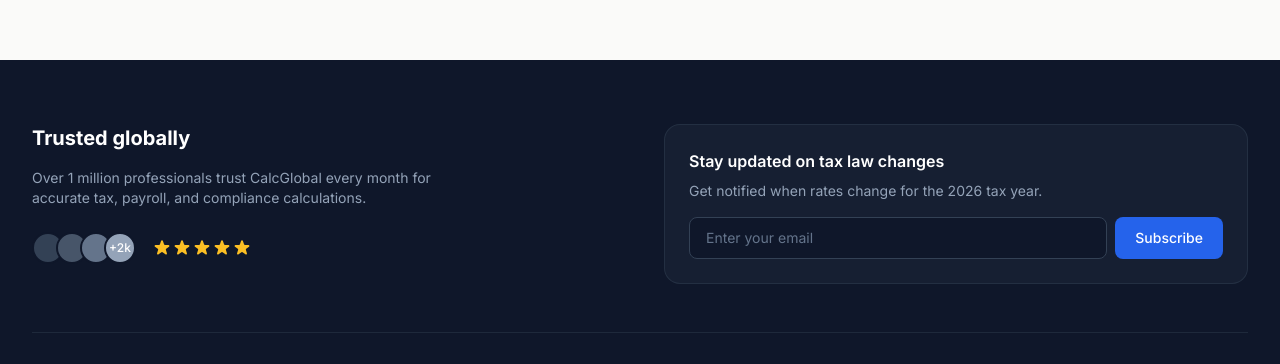
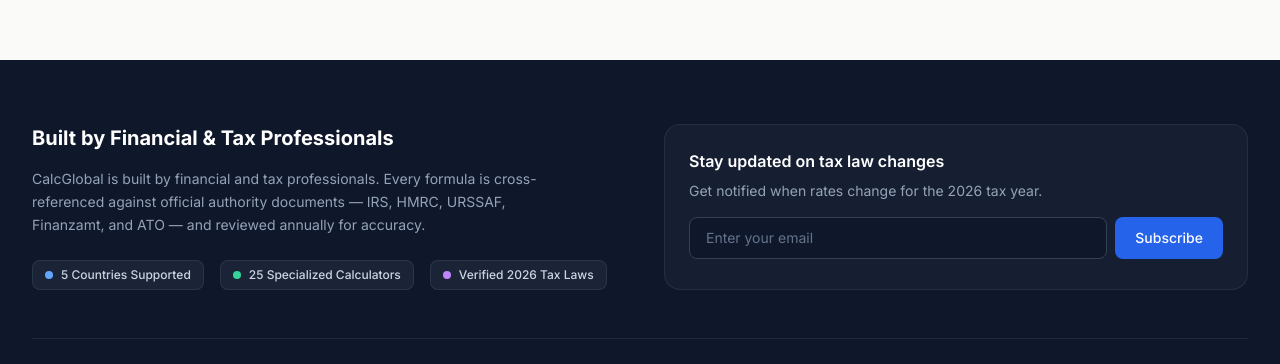
Before and after one commit to ThistleClover/calcglobal, an Astro site: page / in a window 1280 px wide. Shown: the part 1721-2085 px from the top of the page. Built offline with nearby package versions, Linux system fonts and the light colour scheme; Astro itself is replaced by a stand-in of ours.

```diff
--- a/src/layouts/Layout.astro
+++ b/src/layouts/Layout.astro
@@ -7,6 +7,7 @@
   lang?: string;
   canonical?: string;
   ogImage?: string;
+  keywords?: string;
   structuredData?: object | object[];
 }
 
@@ -16,6 +17,7 @@
   lang = 'en',
   canonical,
   ogImage,
+  keywords,
   structuredData
 } = Astro.props;
 
@@ -23,7 +25,7 @@
 const siteUrl = Astro.site ? Astro.site.origin : 'https://calcglobal.org';
 const pageCanonical = canonical || new URL(Astro.url.pathname, siteUrl).href;
 const base = import.meta.env.BASE_URL === '/' ? '' : import.meta.env.BASE_URL;
-const defaultOgImage = `${siteUrl}/og-image.png`;
+const defaultOgImage = `${siteUrl}/og-image-placeholder.svg`;
 ---
 
 <!doctype html>
@@ -40,6 +42,7 @@
     <!-- Primary SEO -->
     <title>{title}</title>
     <meta name="description" content={description} />
+    {keywords && <meta name="keywords" content={keywords} />}
     <link rel="canonical" href={pageCanonical} />
 
     <!-- Icons -->
@@ -157,23 +160,22 @@
         <div class="grid grid-cols-1 lg:grid-cols-2 gap-12 pb-12 border-b border-slate-800 mb-12">
           <!-- Social Proof -->
           <div>
-            <span class="font-bold text-xl text-white block mb-4">Trusted globally</span>
-            <p class="text-sm text-slate-400 mb-6 max-w-md">
-              Over 1 million professionals trust CalcGlobal every month for accurate tax, payroll, and compliance calculations.
+            <span class="font-bold text-xl text-white block mb-4">Built by Financial & Tax Professionals</span>
+            <p class="text-sm text-slate-400 mb-6 max-w-lg leading-relaxed">
+              CalcGlobal is built by financial and tax professionals. Every formula is cross-referenced against official authority documents — IRS, HMRC, URSSAF, Finanzamt, and ATO — and reviewed annually for accuracy.
             </p>
-            <div class="flex items-center gap-4">
-              <div class="flex -space-x-2">
-                <div class="w-8 h-8 rounded-full bg-slate-700 border-2 border-slate-900"></div>
-                <div class="w-8 h-8 rounded-full bg-slate-600 border-2 border-slate-900"></div>
-                <div class="w-8 h-8 rounded-full bg-slate-500 border-2 border-slate-900"></div>
-                <div class="w-8 h-8 rounded-full bg-slate-400 border-2 border-slate-900 flex items-center justify-center text-xs text-white font-medium">+2k</div>
+            <div class="flex flex-wrap gap-4 text-xs font-medium text-slate-300">
+              <div class="bg-slate-800/80 px-3 py-1.5 rounded-lg border border-slate-700/60 flex items-center gap-2">
+                <span class="w-2 h-2 rounded-full bg-blue-400"></span>
+                5 Countries Supported
               </div>
-              <div class="flex text-amber-400">
-                <svg class="w-5 h-5 fill-current" viewBox="0 0 20 20"><path d="M9.049 2.927c.3-.921 1.603-.921 1.902 0l1.07 3.292a1 1 0 00.95.69h3.462c.969 0 1.371 1.24.588 1.81l-2.8 2.034a1 1 0 00-.364 1.118l1.07 3.292c.3.921-.755 1.688-1.54 1.118l-2.8-2.034a1 1 0 00-1.175 0l-2.8 2.034c-.784.57-1.838-.197-1.539-1.118l1.07-3.292a1 1 0 00-.364-1.118L2.98 8.72c-.783-.57-.38-1.81.588-1.81h3.461a1 1 0 00.951-.69l1.07-3.292z" /></svg>
-                <svg class="w-5 h-5 fill-current" viewBox="0 0 20 20"><path d="M9.049 2.927c.3-.921 1.603-.921 1.902 0l1.07 3.292a1 1 0 00.95.69h3.462c.969 0 1.371 1.24.588 1.81l-2.8 2.034a1 1 0 00-.364 1.118l1.07 3.292c.3.921-.755 1.688-1.54 1.118l-2.8-2.034a1 1 0 00-1.175 0l-2.8 2.034c-.784.57-1.838-.197-1.539-1.118l1.07-3.292a1 1 0 00-.364-1.118L2.98 8.72c-.783-.57-.38-1.81.588-1.81h3.461a1 1 0 00.951-.69l1.07-3.292z" /></svg>
-                <svg class="w-5 h-5 fill-current" viewBox="0 0 20 20"><path d="M9.049 2.927c.3-.921 1.603-.921 1.902 0l1.07 3.292a1 1 0 00.95.69h3.462c.969 0 1.371 1.24.588 1.81l-2.8 2.034a1 1 0 00-.364 1.118l1.07 3.292c.3.921-.755 1.688-1.54 1.118l-2.8-2.034a1 1 0 00-1.175 0l-2.8 2.034c-.784.57-1.838-.197-1.539-1.118l1.07-3.292a1 1 0 00-.364-1.118L2.98 8.72c-.783-.57-.38-1.81.588-1.81h3.461a1 1 0 00.951-.69l1.07-3.292z" /></svg>
-                <svg class="w-5 h-5 fill-current" viewBox="0 0 20 20"><path d="M9.049 2.927c.3-.921 1.603-.921 1.902 0l1.07 3.292a1 1 0 00.95.69h3.462c.969 0 1.371 1.24.588 1.81l-2.8 2.034a1 1 0 00-.364 1.118l1.07 3.292c.3.921-.755 1.688-1.54 1.118l-2.8-2.034a1 1 0 00-1.175 0l-2.8 2.034c-.784.57-1.838-.197-1.539-1.118l1.07-3.292a1 1 0 00-.364-1.118L2.98 8.72c-.783-.57-.38-1.81.588-1.81h3.461a1 1 0 00.951-.69l1.07-3.292z" /></svg>
-                <svg class="w-5 h-5 fill-current" viewBox="0 0 20 20"><path d="M9.049 2.927c.3-.921 1.603-.921 1.902 0l1.07 3.292a1 1 0 00.95.69h3.462c.969 0 1.371 1.24.588 1.81l-2.8 2.034a1 1 0 00-.364 1.118l1.07 3.292c.3.921-.755 1.688-1.54 1.118l-2.8-2.034a1 1 0 00-1.175 0l-2.8 2.034c-.784.57-1.838-.197-1.539-1.118l1.07-3.292a1 1 0 00-.364-1.118L2.98 8.72c-.783-.57-.38-1.81.588-1.81h3.461a1 1 0 00.951-.69l1.07-3.292z" /></svg>
+              <div class="bg-slate-800/80 px-3 py-1.5 rounded-lg border border-slate-700/60 flex items-center gap-2">
+                <span class="w-2 h-2 rounded-full bg-emerald-400"></span>
+                25 Specialized Calculators
+              </div>
+              <div class="bg-slate-800/80 px-3 py-1.5 rounded-lg border border-slate-700/60 flex items-center gap-2">
+                <span class="w-2 h-2 rounded-full bg-purple-400"></span>
+                Verified 2026 Tax Laws
               </div>
             </div>
           </div>
```
